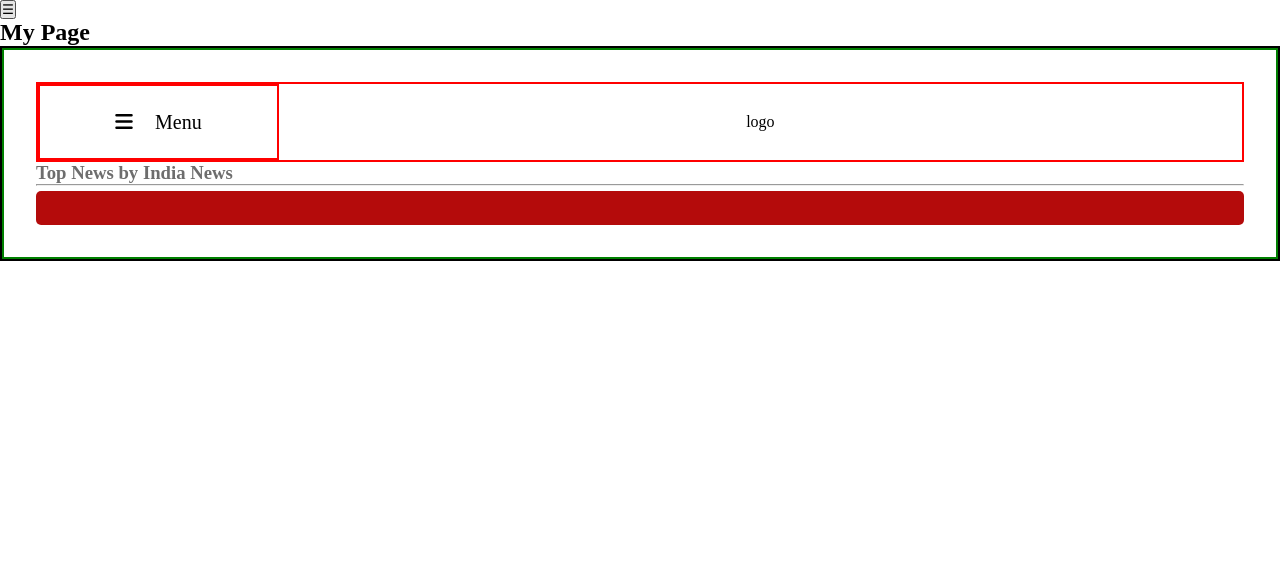
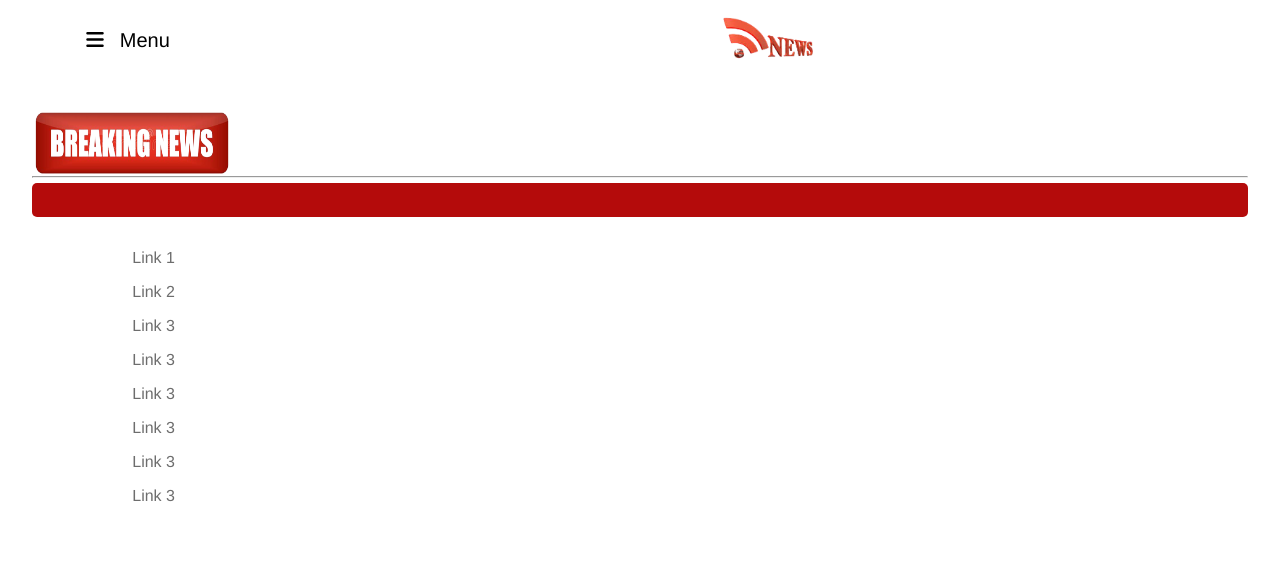
Before and after one commit to cpbehera/news_app, a plain HTML site: page index.html in a window 1280 px wide. Drawn offline with Linux system fonts and the light colour scheme; no server answers.

Commit message:
added new image file

```diff
--- a/index.html
+++ b/index.html
@@ -11,42 +11,47 @@
 
 <body>
 
-  <!-- Sidebar -->
 
-  <nav class="navbar">
-    <div class="sidebar" style="display:none" id="mySidebar">
-      <button onclick="w3_close()" class="w3-bar-item w3-large">Close &times;</button>
-      <ul>
-        <li><a href="#" class="w3-bar-item w3-button">Link 1</a></li>
-        <li><a href="#" class="w3-bar-item w3-button">Link 2</a></li>
-        <li><a href="#" class="w3-bar-item w3-button">Link 3</a></li>
-      </ul>
-    </div>
-
-    <div class="w3-teal">
-      <button class="w3-button w3-teal w3-xlarge" onclick="w3_open()">☰</button>
-      <div class="w3-container">
-        <h1>My Page</h1>
-      </div>
-    </div>
-  </nav>
 
   <div class="mainContent">
-    <div class="newscontainer">
     <div class="header">
       <div class="menu">
         <span><i class="fa-solid fa-bars"></i></span>
         <span>Menu</span>
       </div>
-        <div class="logo">logo</div>
+      <div class="logo">
+        <img src="./logo.png" alt="">
       </div>
-      <h3>Top News <span class="badge bg-secondary">by India News</span></h3>
+    </div>
+
+
+    <div class="newscontainer">
+      <div class="breakingImg">
+        <img src="./breaking.png" alt="">
+      </div>
       <hr />
       <div class="breakingNews">
         <marquee behavior="" direction="" id="breaking"></marquee>
       </div>
-      <div class="accordion" id="newsHeading">
+
+      <div class="newsCategory">
+        <div class="sidebar" id="">
+          <!-- Sidebar -->
+
+          <nav class="navbar">
+            <ul>
+              <li><a href="#" class="w3-bar-item w3-button">Link 1</a></li>
+              <li><a href="#" class="w3-bar-item w3-button">Link 2</a></li>
+              <li><a href="#" class="w3-bar-item w3-button">Link 3</a></li>
+              <li><a href="#" class="w3-bar-item w3-button">Link 3</a></li>
+              <li><a href="#" class="w3-bar-item w3-button">Link 3</a></li>
+              <li><a href="#" class="w3-bar-item w3-button">Link 3</a></li>
+              <li><a href="#" class="w3-bar-item w3-button">Link 3</a></li>
+              <li><a href="#" class="w3-bar-item w3-button">Link 3</a></li>
+            </ul>
+          </nav>
         </div>
+        <div class="accordion" id="newsHeading"></div>
       </div>
     </div>
   </div>
--- a/script.js
+++ b/script.js
@@ -17,14 +17,14 @@ function w3_open() {
 
 
 
-// const data = fetch('https://newsapi.org/v2/top-headlines?country=in&apiKey=2fa0563fa1a4419da31dd04077630319');
+const data = fetch('https://newsapi.org/v2/top-headlines?country=in&apiKey=2fa0563fa1a4419da31dd04077630319');
 data.then((res) => {
     console.log(res);
     res.json().then((response) => {
         console.log(response.articles);
         let article = response.articles;
         article.map((e)=>{
-            breaking.innerHTML += `<a>Today's Breaking:-${e.title}, </a>`
+            breaking.innerHTML += `<a>${e.title}, </a>`
             let newsHtml = "";
             let news = `
                 <div class="accordion-item">
@@ -38,7 +38,7 @@ data.then((res) => {
                         <div class="accordion-body">
                             <p>${e.description}</p>
                         </div>
-                        <a href="" target="_blank">Read More here...</a>
+                        <a href="${e.url}" target="_blank">Read More here...</a>
                     </div>
                 </div>
           `;
--- a/style.css
+++ b/style.css
@@ -2,6 +2,11 @@
     margin: 0;
     padding: 0;
     box-sizing: border-box;
+    font-family: 'Franklin Gothic Medium', 'Arial Narrow', Arial, sans-serif;
+}
+
+ul li{
+    list-style: none;
 }
 
 a {
@@ -13,12 +18,6 @@ p,
 a {
     color: rgb(109, 109, 109);
 }
-
-
-.sidebar{
-    border: 2px solid black;
-}
-
 .logo {
     width: 80%;
     text-align: center;
@@ -28,25 +27,14 @@ a {
     width: 150px;
 }
 
-.mainContent {
-    display: flex;
-    justify-content: center;
-    border: 2px solid black;
-}
-.newscontainer {
-    width: 100%;
-    padding: 2rem;
-    border: 2px solid green;
-}
 .header{
-    border: 2px solid red;
     width: 100%;
     height: 10vh;
     display: flex;
     align-items: center;
 }
+
 .header .menu{
-    border: 2px solid red;
     height: 100%;
     width: 20%;
     display: flex;
@@ -54,14 +42,57 @@ a {
     align-items: center;
 }
 .header .menu span{
-    margin: .7rem;
+    margin: .5rem;
     font-size: 20px;
 }
+.header .logo img{
+    width: 100px;
+}
+.newscontainer {
+    width: 100%;
+    padding: 2rem;
+}
+.newscontainer .breakingImg{
+    height: 8vh;
+    display: flex;
+}
+.newscontainer .breakingImg img{
+    width: 200px;
+}
+.breakingNews{
+    background-color: rgb(180, 11, 11);
+    padding: .5rem 0;
+    margin-top: 5px;
+    border-radius: 5px;
+}
+.breakingNews a{
+    color: #fff;
+    text-transform: capitalize;
+    font-weight: bold;
+    word-spacing: 3px;
+}
 
-.navbar {
+.newsCategory{
+    /* border: 2px solid green; */
+    display: flex;
+    justify-content: center;
+}
+.newsCategory .sidebar {
     width: 20%;
-    height: fit-content;
-    z-index: 111;
+    padding: 1rem;
+    /* border: 2px solid pink; */
+    display: flex;
+    /* flex-direction: column; */
+    justify-content: center;
+}
+
+.newsCategory .sidebar nav ul li{
+    margin: 1rem 0;
+}
+
+.newsCategory .accordion{
+  /* border: 2px solid rgb(146, 255, 146); */
+  width: 80%;
 }
 
 .accordion-item {
@@ -74,16 +105,7 @@ a {
 
 
 
-.breakingNews{
-    background-color: rgb(180, 11, 11);
-    padding: .5rem 0;
-    margin-top: 5px;
-    border-radius: 5px;
-}
-.breakingNews a{
-    color: #fff;
-    text-transform: capitalize;
-}
+
 
 .imgDiv {
     width: 20%;
```
Also changed, not shown: breaking.png (added), logo.png (added). Lines whose indentation alone changed are shown as unchanged.
